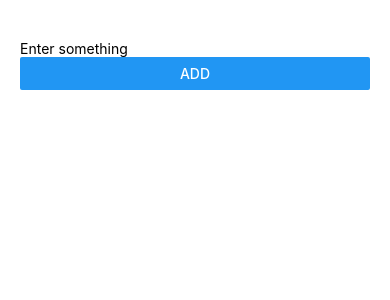
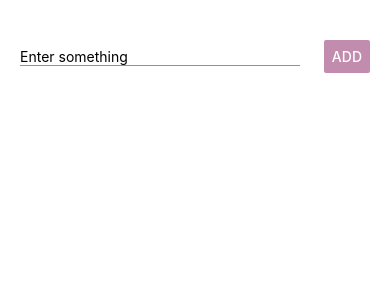
Before and after one commit to MarielaPages/Shopping-List-React-Native, a React Native app: screen / in a window 390 px wide. Shown: the top 300 px of the page. Built offline with nearby package versions, Linux system fonts and the light colour scheme.

Commit message:
style changes

```diff
--- a/App.js
+++ b/App.js
@@ -1,23 +1,13 @@
-import { StyleSheet, Text, View, TextInput, Button } from 'react-native';
+import { Text, View, TextInput, Button } from 'react-native';
+import { styles } from './styles.js'
 
 export default function App() {
   return (
     <View style={styles.container}>
       <View style={styles.inputContainer}>
-        <TextInput placeholder='Enter something' />
-        <Button title='Add' />
+        <TextInput placeholder='Enter something' style={styles.input}/>
+        <Button title='Add' color={'#C28CAE'}/>
       </View>
     </View>
   );
 }
-
-const styles = StyleSheet.create({
-  container: {
-    flex: 1,
-    backgroundColor: '#fff',
-  },
-  inputContainer: {
-    marginTop: 40,
-    marginHorizontal: 20
-  }
-});
--- /dev/null
+++ b/styles.js
@@ -0,0 +1,23 @@
+import { StyleSheet } from "react-native";
+
+export const styles = StyleSheet.create({
+    container: {
+      flex: 1,
+      backgroundColor: '#fff',
+      marginHorizontal: 20 //lo agrego para que el contenedor general de por si tenga 10 de margen ademas de lo que se ordene antentro con el space-around
+    },
+    inputContainer: {
+      flexDirection: 'row',
+      width: '100%',
+      marginTop: 40,
+      // marginHorizontal: 20,
+      alignItems: 'center',
+      justifyContent: 'space-between' //asi queda tmb espaciado afuera al mismo nivel de distancia entre ellos
+    },
+    input: {
+      width: '80%',
+      borderBottomWidth: 0.5,
+      borderBottomColor: '#BA7BA1',
+      // marginRight:20
+    }
+  });
```
Also changed, not shown: 1 other file (tests, documents, lock files or other folders).
